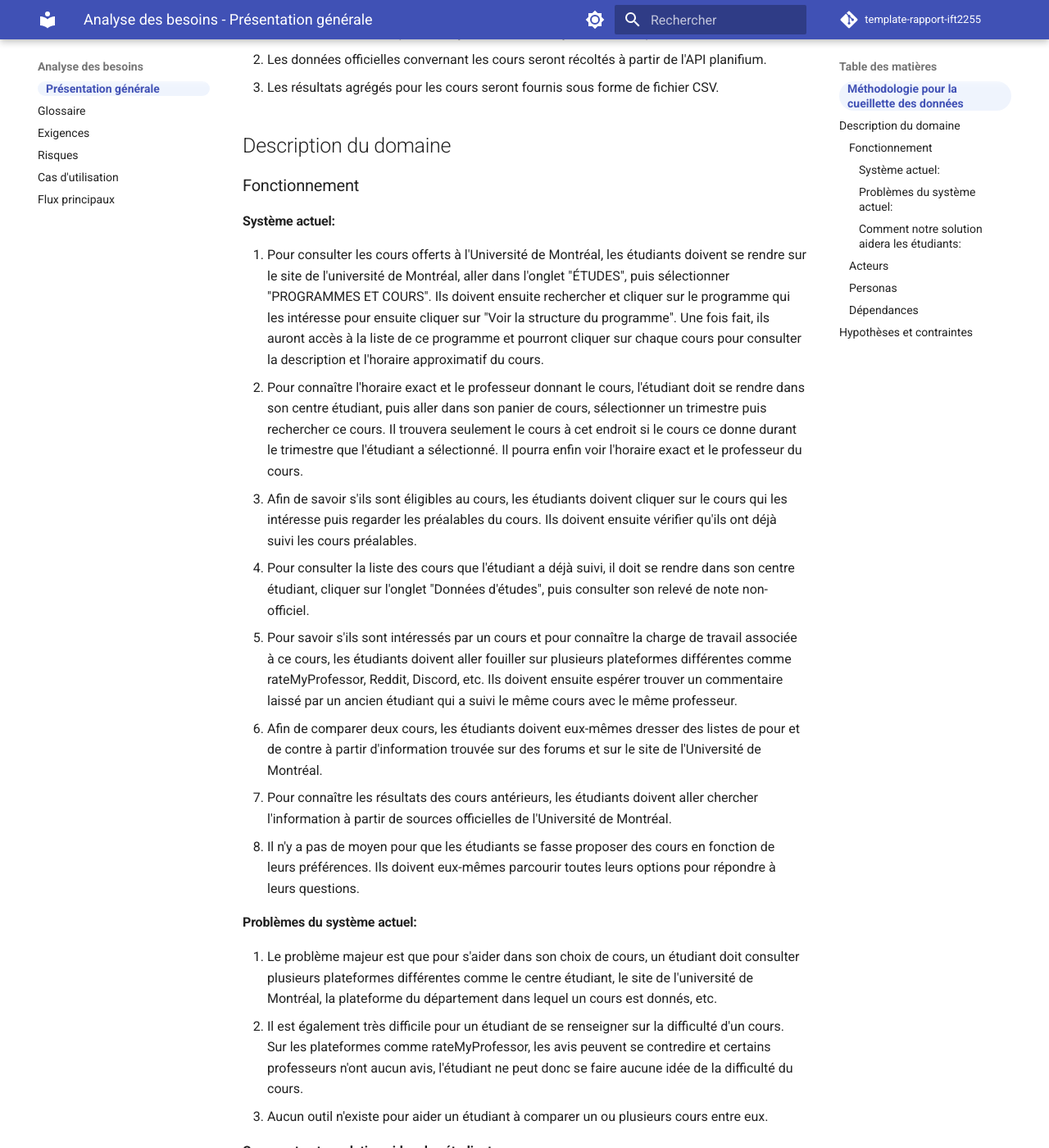
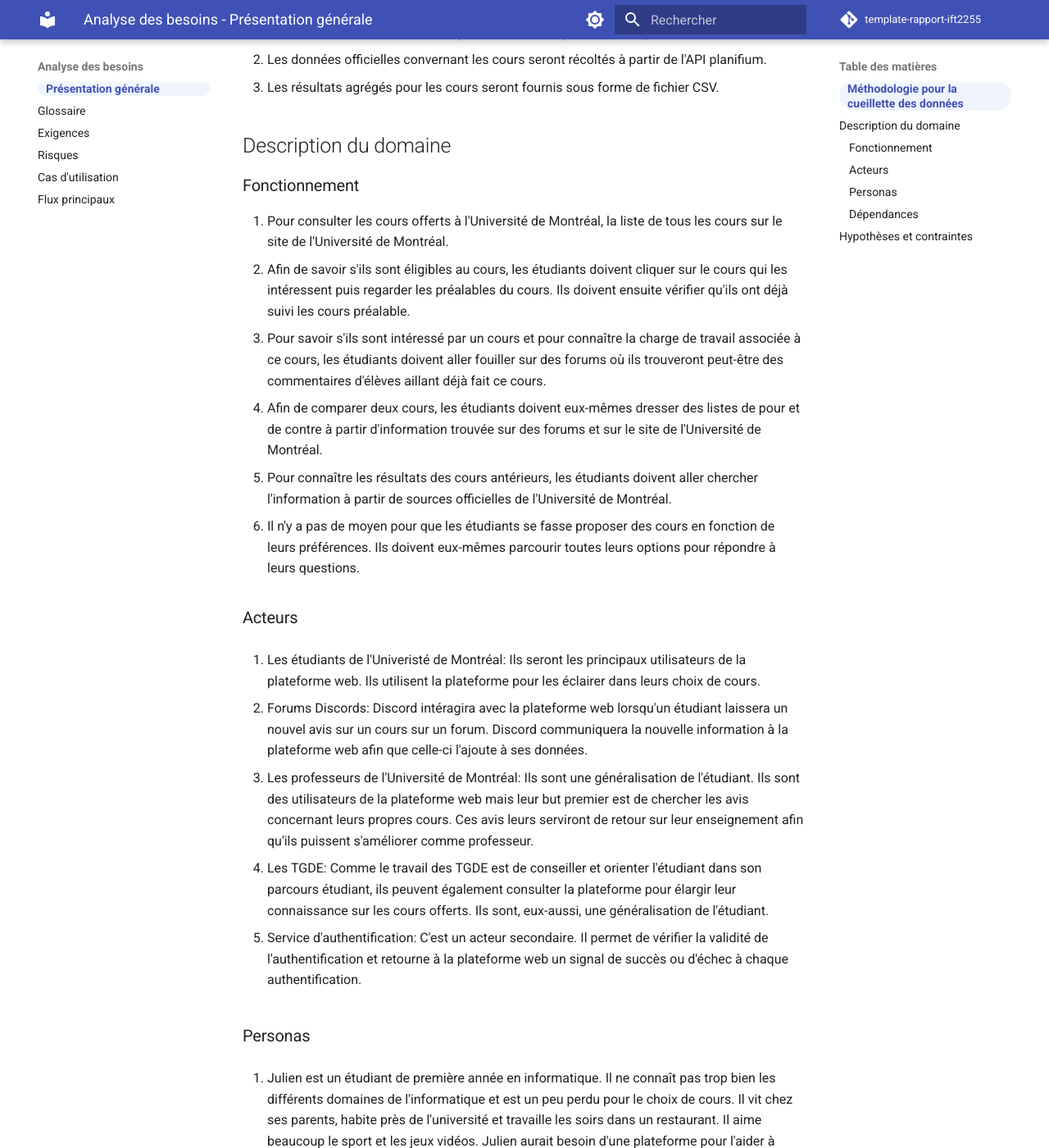
Before and after one commit to jujutheriault/IFT2255_Devoir1, an MkDocs documentation site: the page built from docs/besoins/index.md, in a window 1280 px wide and 1400 px high, scrolled down 591 px. Shown: the whole window at 82% size. Built offline with MkDocs 1.6.1 and Material for MkDocs 9.7.7, drawn with Linux system fonts in a browser that asks for light colours; comment, search, counter and statistics services are not loaded; some of the changed text lies outside the part shown.

Commit message:
Revert "Alix"

```diff
--- a/docs/besoins/index.md
+++ b/docs/besoins/index.md
@@ -17,22 +17,13 @@ Pour répondre à ces besoins, les données que nous utiliserons afin d'obtenir
 ## Description du domaine
 
 ### Fonctionnement
-#### Système actuel:
-1. Pour consulter les cours offerts à l'Université de Montréal, les étudiants doivent se
-rendre sur le site de l'université de Montréal, aller dans l'onglet "ÉTUDES", puis sélectionner "PROGRAMMES ET COURS". Ils doivent ensuite rechercher et cliquer sur le programme qui les intéresse pour ensuite cliquer sur "Voir la structure du programme". Une fois fait, ils auront accès à la liste de ce programme et pourront cliquer sur chaque cours pour consulter la description et l'horaire approximatif du cours.
-2. Pour connaître l'horaire exact et le professeur donnant le cours, l'étudiant doit se rendre dans son centre étudiant, puis aller dans son panier de cours, sélectionner un trimestre puis rechercher ce cours. Il trouvera seulement le cours à cet endroit si le cours ce donne durant le trimestre que l'étudiant a sélectionné. Il pourra enfin voir l'horaire exact et le professeur du cours.
-2. Afin de savoir s'ils sont éligibles au cours, les étudiants doivent cliquer sur le cours qui les intéresse puis regarder les préalables du cours. Ils doivent ensuite vérifier qu'ils ont déjà suivi les cours préalables.
-3. Pour consulter la liste des cours que l'étudiant a déjà suivi, il doit se rendre dans son centre étudiant, cliquer sur l'onglet "Données d'études", puis consulter son relevé de note non-officiel.
-3. Pour savoir s'ils sont intéressés par un cours et pour connaître la charge de travail associée à ce cours, les étudiants doivent aller fouiller sur plusieurs plateformes différentes comme rateMyProfessor, Reddit, Discord, etc. Ils doivent ensuite espérer trouver un commentaire laissé par un ancien étudiant qui a suivi le même cours avec le même professeur.
+1. Pour consulter les cours offerts à l'Université de Montréal, la liste de tous les cours sur le site de l'Université de Montréal.
+2. Afin de savoir s'ils sont éligibles au cours, les étudiants doivent cliquer sur le cours qui les intéressent puis regarder les préalables du cours. Ils doivent ensuite vérifier qu'ils ont déjà suivi les cours préalable.
+3. Pour savoir s'ils sont intéressé par un cours et pour connaître la charge de travail associée à ce cours, les étudiants doivent aller fouiller sur des forums où ils trouveront peut-être des commentaires d'élèves aillant déjà fait ce cours.
 4. Afin de comparer deux cours, les étudiants doivent eux-mêmes dresser des listes de pour et de contre à partir d'information trouvée sur des forums et sur le site de l'Université de Montréal.
 5. Pour connaître les résultats des cours antérieurs, les étudiants doivent aller chercher l'information à partir de sources officielles de l'Université de Montréal.
 6. Il n'y a pas de moyen pour que les étudiants se fasse proposer des cours en fonction de leurs préférences. Ils doivent eux-mêmes parcourir toutes leurs options pour répondre à leurs questions.
-#### Problèmes du système actuel:
-1. Le problème majeur est que pour s'aider dans son choix de cours, un étudiant doit consulter plusieurs plateformes différentes comme le centre étudiant, le site de l'université de Montréal, la plateforme du département dans lequel un cours est donnés, etc.
-2. Il est également très difficile pour un étudiant de se renseigner sur la difficulté d'un cours. Sur les plateformes comme rateMyProfessor, les avis peuvent se contredire et certains professeurs n'ont aucun avis, l'étudiant ne peut donc se faire aucune idée de la difficulté du cours.
-3. Aucun outil n'existe pour aider un étudiant à comparer un ou plusieurs cours entre eux.
-#### Comment notre solution aidera les étudiants:
-Notre solution aidera les étudiants en rassemblant toutes les informations dont ils ont potentiellement besoin dans une seule plateforme. Il leur sera facile de trouver un cours qui leur convient, de consulter les différents professeurs qui le donne et les avis selon ces professeurs, de savoir si l'étudiant est éligible au cours, etc. L'étudiant n'aura plus à naviguer entre plusieurs plateforme web pour trouver réponse à ses questionnements. Il lui sera également possible de comparer les cours et les ensembles de cours entre eux.
+
 ### Acteurs
 1. Les étudiants de l'Univeristé de Montréal:
     Ils seront les principaux utilisateurs de la plateforme web. Ils utilisent la plateforme pour les éclairer dans leurs choix de cours.
```
Also changed, not shown: docs/besoins/exigences.md (+7 -8 lines).
